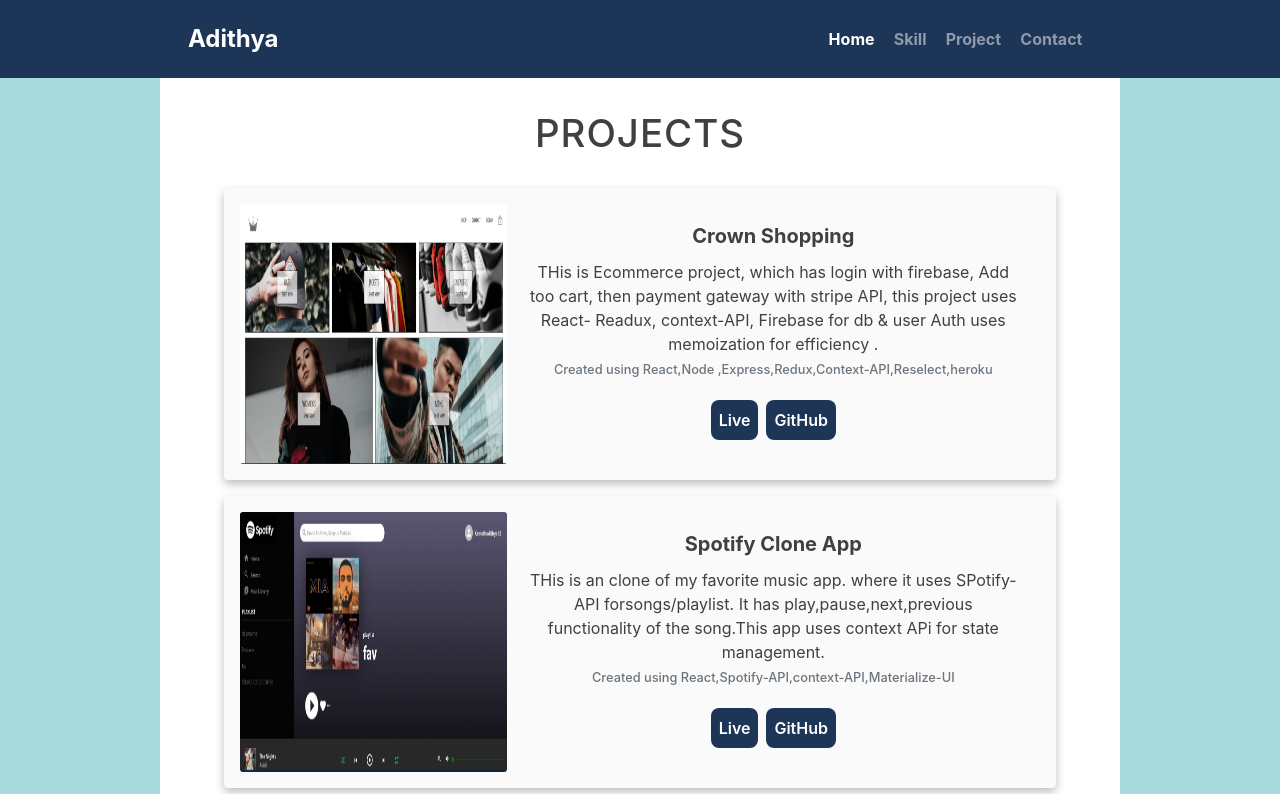
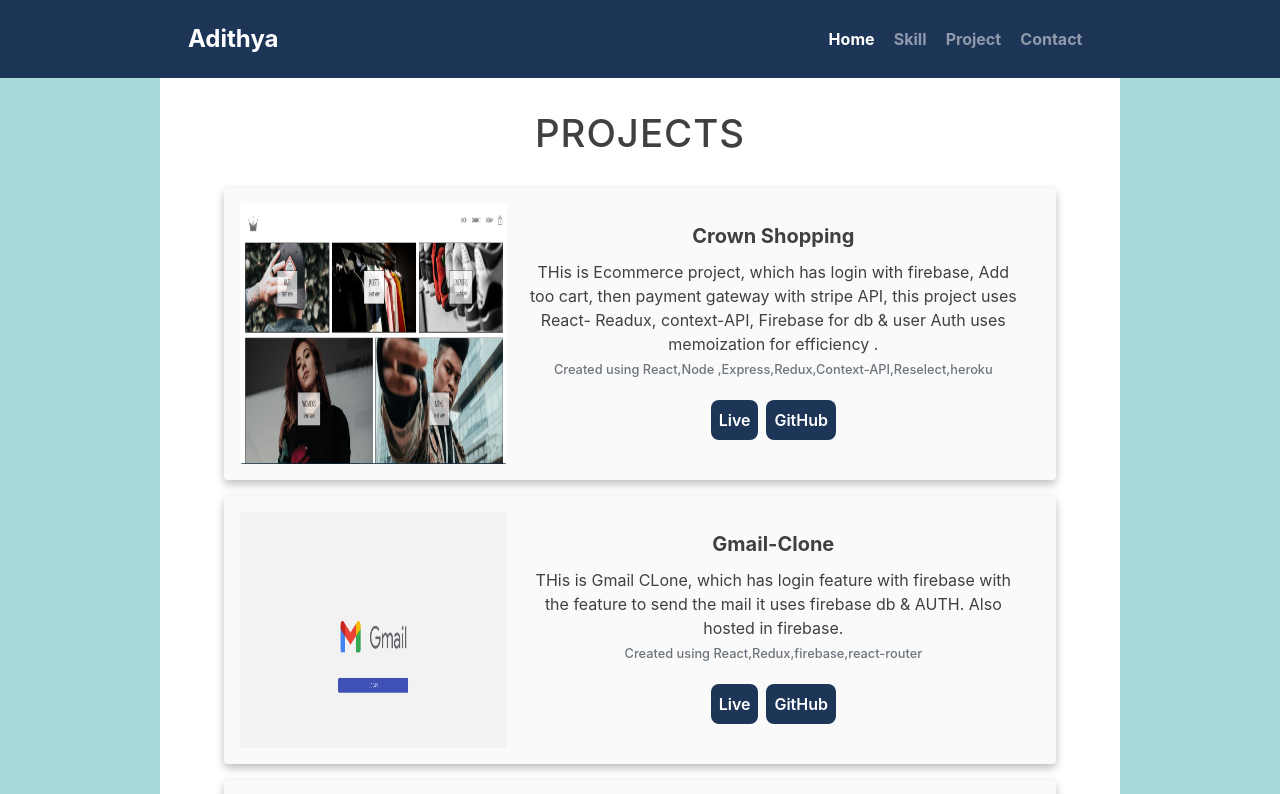
Before and after one commit to adithyakam/portfolio, a React (Create React App) app: page /Project in a window 1280 px wide. Shown: the top 794 px of the page. Built offline with nearby package versions, Linux system fonts and the light colour scheme.

Commit message:
ading project

```diff
--- a/src/Components/Nav/Nav.jsx
+++ b/src/Components/Nav/Nav.jsx
@@ -6,7 +6,9 @@
   return (
     <div className="navbar navCol w-100">
       <nav className="navbar navbar-expand-lg navbar-dark  navCol container w-75">
-        <a className="navbar-brand" >
+        <a className="navbar-brand"
+        href=''
+        >
           <span>Adithya</span>
         </a>
         <button
--- a/src/Components/Project/Project.jsx
+++ b/src/Components/Project/Project.jsx
@@ -10,6 +10,8 @@
 import Img9 from "../../assets/todo.PNG";
 import Img10 from "../../assets/CrownShopping.PNG";
 import Img11 from "../../assets/Spotify.PNG";
+import Img12 from "../../assets/Gmail.PNG";
+
 
 import Reveal from "react-reveal/Zoom";
 import "./project.css";
@@ -30,6 +32,7 @@
                   style={{ objectFit: "fill", height: "100%", width: "100%" }}
                 />
               </div>
+
               <div className="col-md-8">
                 <div className="card-body">
                   <h5 className="card-title">Crown Shopping</h5>
@@ -55,6 +58,50 @@
                       </a>
                       <a
                         href="https://github.com/adithyakam/Crown-Shoping"
+                        className="btn btn-primary p-2 m-1"
+                        target="blank"
+                      >
+                        GitHub
+                      </a>
+                    </div>
+                  </p>
+                </div>
+              </div>
+            </div>
+          </div>
+          <div className="card mb-3">
+            <div className="row no-gutters">
+              <div className="col-md-4">
+                <img
+                  src={Img12}
+                  className="card-img "
+                  alt="crwn"
+                  style={{ objectFit: "fill", height: "100%", width: "100%" }}
+                />
+              </div>
+              <div className="col-md-8">
+                <div className="card-body">
+                  <h5 className="card-title">Gmail-Clone</h5>
+                  <p className="card-text">
+                    THis is Gmail CLone, which has login feature with firebase
+                    with the feature to send the mail it uses firebase db & AUTH.
+                    Also hosted in firebase.
+                  </p>
+                  <p className="card-text">
+                    <small className="text-muted">
+                      Created using React,Redux,firebase,react-router
+                    </small>
+
+                    <div className="m mt-3">
+                      <a
+                        href="https://clone-1705f.firebaseapp.com/"
+                        className="btn btn-primary p-2 m-1"
+                        target="blank"
+                      >
+                        Live
+                      </a>
+                      <a
+                        href="https://github.com/adithyakam/Gmail-clone"
                         className="btn btn-primary p-2 m-1"
                         target="blank"
                       >
```
Also changed, not shown: src/assets/Gmail.PNG (added), 1 other file (tests, documents, lock files or other folders).
